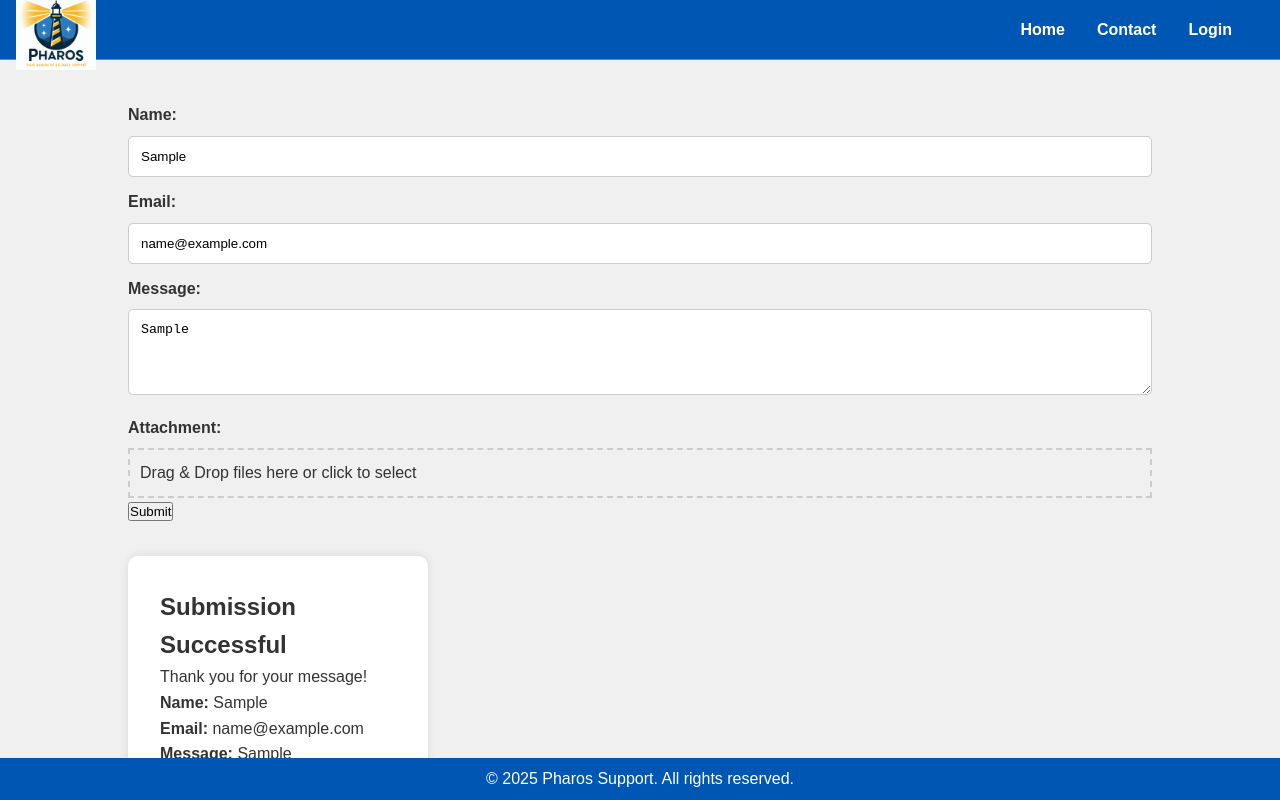
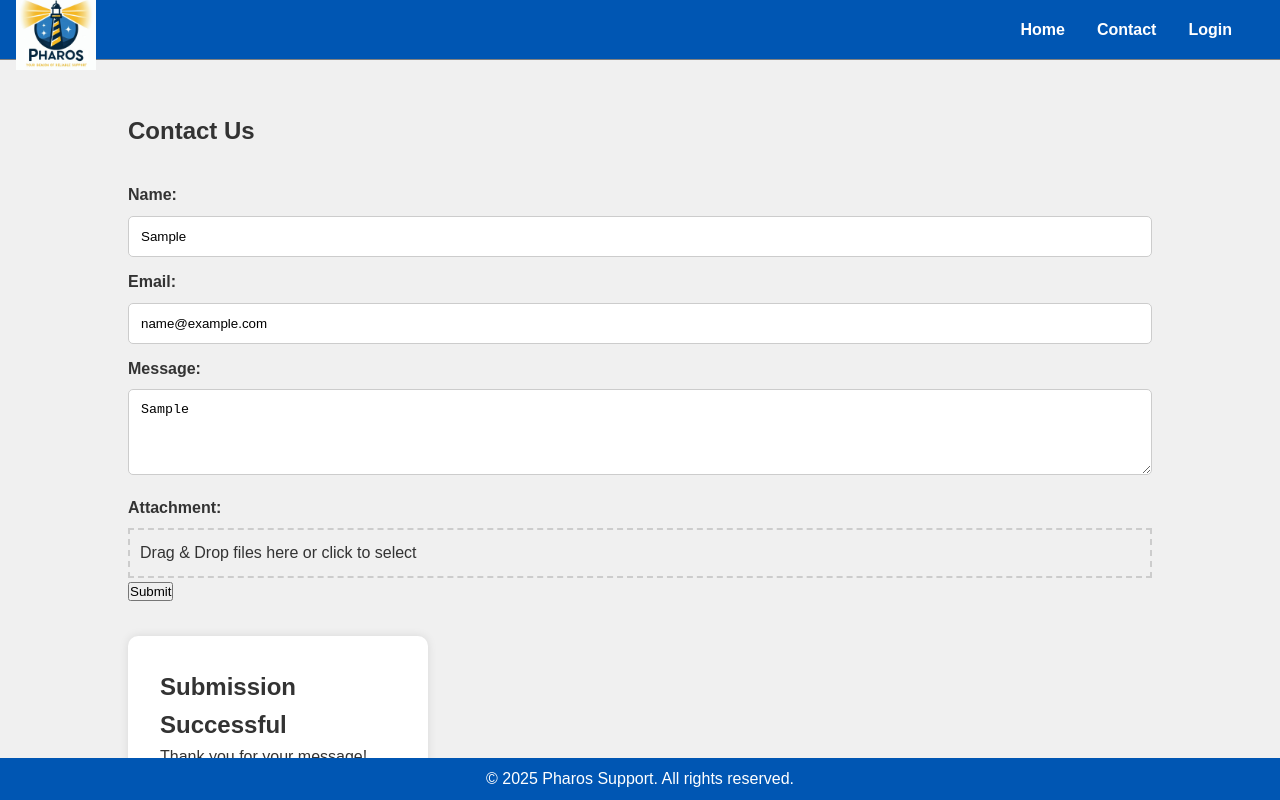
Before and after one commit to demavior/ticketing-system, a React (Vite) app in the folder frontend/: page /contact in a window 1280 px wide. Both pictures are taken after typing "Sample", "name@example.com", "Sample" into the empty fields and a click on the button "Submit". Shown: the top 800 px of the page. Built offline with nearby package versions, Linux system fonts and the light colour scheme.

Commit message:
Update css for improved layout and button styling consistency

```diff
--- a/frontend/src/assets/styles/App.css
+++ b/frontend/src/assets/styles/App.css
@@ -11,7 +11,7 @@
   text-align: center;
   padding: 2rem;
   background-color: var(--background-color);
-  /* height: 100vh; */
+  margin-top: 80px;
   display: flex;
   flex-direction: column;
   flex: 1;
@@ -81,7 +81,7 @@ body {
 /* Container */
 .container {
   width: 80%;
-  margin: 0 auto;
+  margin: 80px auto 0 auto;
   padding: 2rem 0;
 }
 
@@ -150,7 +150,8 @@ form textarea,
 }
 
 form input[type="submit"],
-.form-container button {
+.form-container button,
+.modal button {
   background-color: var(--primary-color);
   color: white;
   padding: 0.75rem 1rem;
@@ -162,15 +163,18 @@ form input[type="submit"],
 }
 
 form input[type="submit"]:hover,
-.form-container button:hover {
+.form-container button:hover,
+.modal button:hover {
   background-color: var(--secondary-color);
 }
 
-.form-container .cancel-button {
+.form-container .cancel-button,
+.modal .cancel-button {
   background-color: grey;
 }
 
-.form-container .cancel-button:hover {
+.form-container .cancel-button:hover,
+.modal .cancel-button:hover {
   background-color: darkgrey;
 }
 
```
